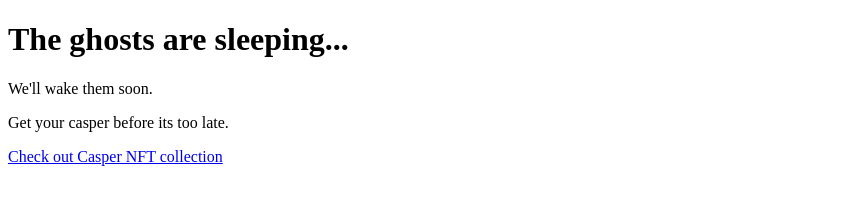
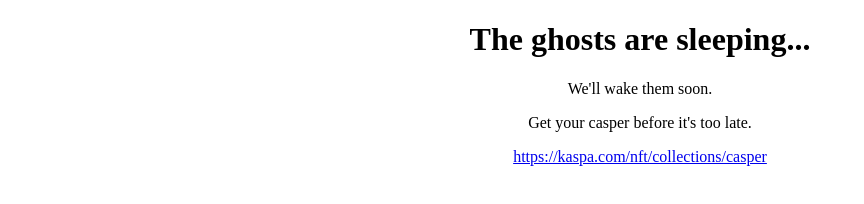
Before and after one commit to casperonkaspa/casper, a plain HTML site: page index.html in a window 1280 px wide. Shown: the whole page, without its empty margins (0-864 px from the left). Drawn offline with Linux system fonts and the light colour scheme.

Commit message:
Update index.html

```diff
--- a/index.html
+++ b/index.html
@@ -1,10 +1,21 @@
 <!DOCTYPE html>
 <html>
-  <head><title>CASPER NFT</title></head>
+  <head>
+    <title>CASPER NFT</title>
+    <style>
+      body {
+        text-align: center;
+      }
+    </style>
+  </head>
   <body>
     <h1>The ghosts are sleeping...</h1>
     <p>We'll wake them soon.</p>
-    <p>Get your casper before its too late.</p>
-    <p><a href="https://kaspa.com/nft/collections/casper" target="_blank" rel="noopener noreferrer">Check out Casper NFT collection</a></p>
+    <p>Get your casper before it's too late.</p>
+    <p>
+      <a href="https://kaspa.com/nft/collections/casper" target="_blank" rel="noopener noreferrer">
+        https://kaspa.com/nft/collections/casper
+      </a>
+    </p>
   </body>
 </html>
```
